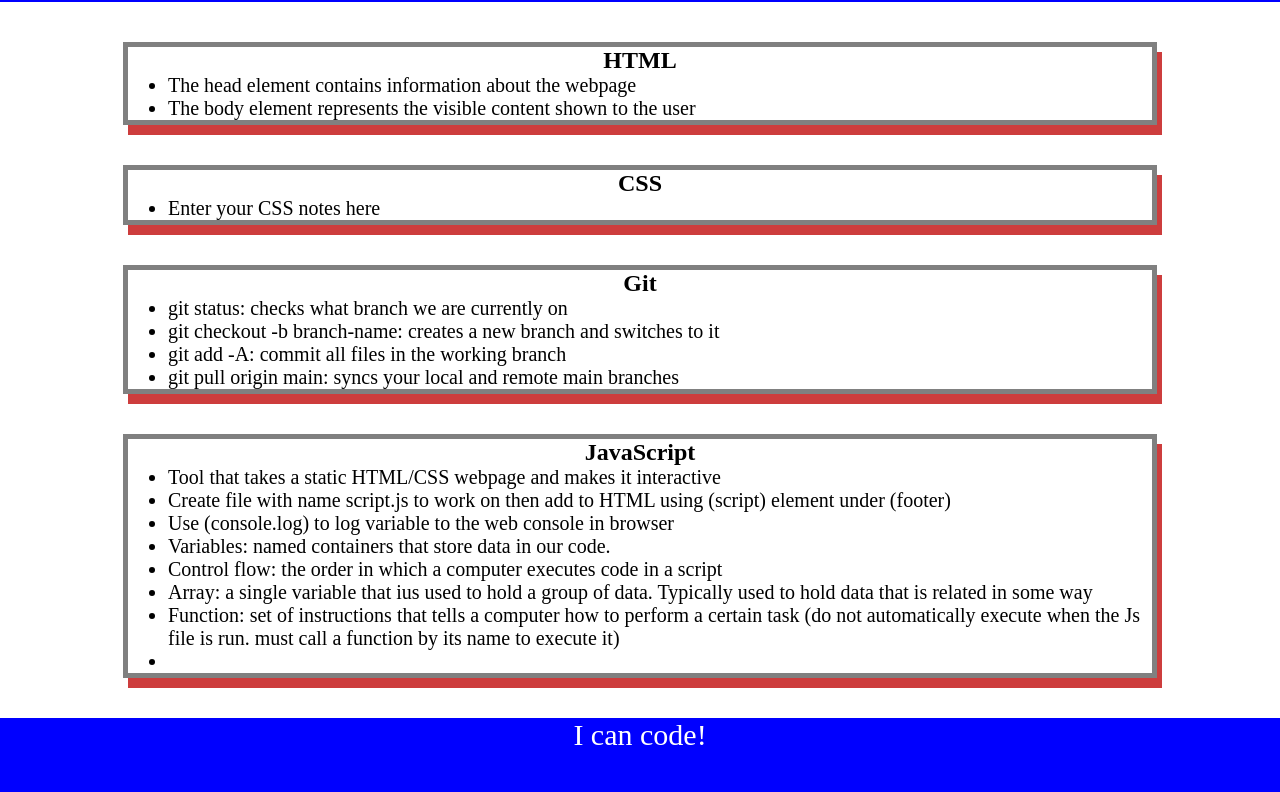
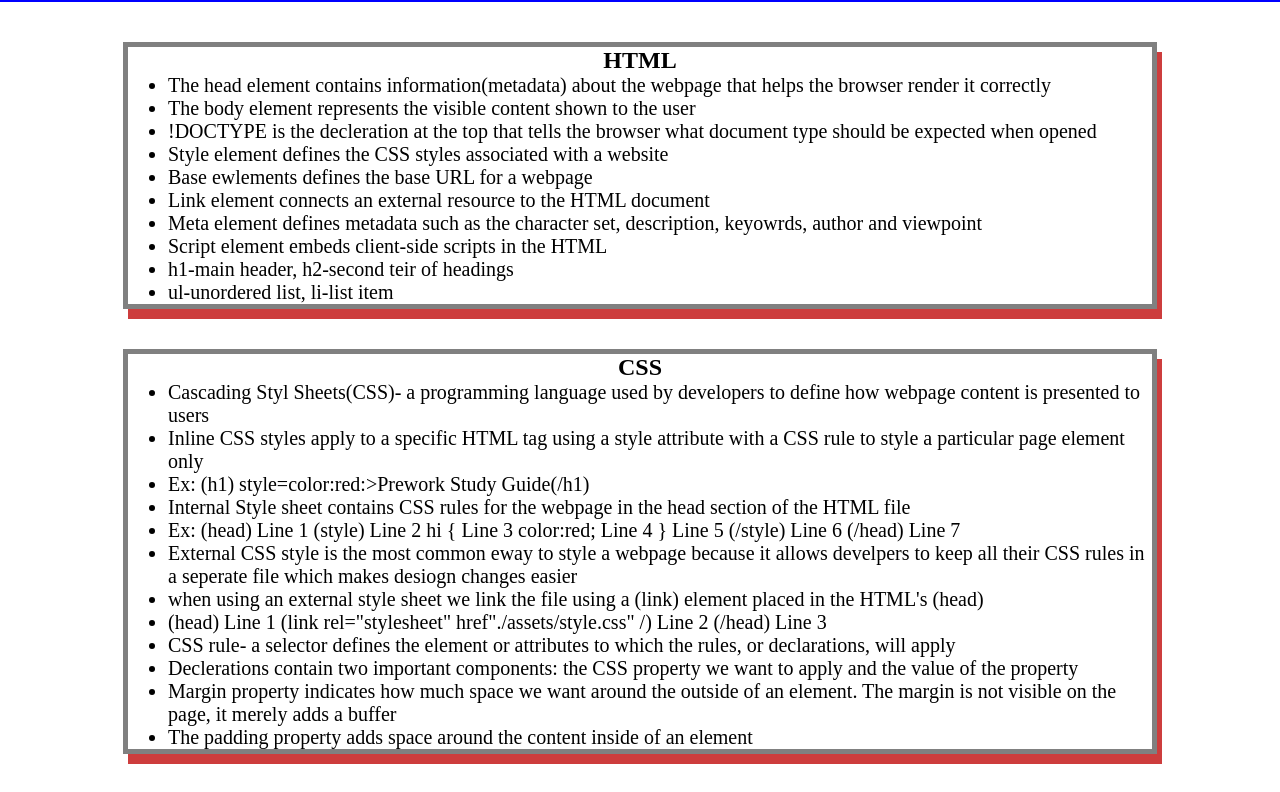
Before and after one commit to Justino11247/prework-study-guide, a plain HTML site: page prework-study-guide/index.html in a window 1280 px wide. Shown: the part 118-910 px from the top of the page. Drawn offline with Linux system fonts and the light colour scheme.

Commit message:
updated the prework study guide

```diff
--- a/prework-study-guide/index.html
+++ b/prework-study-guide/index.html
@@ -17,25 +17,56 @@
       <section class="card" id="html-section">
         <h2>HTML</h2>
         <ul>
-          <li>The head element contains information about the webpage</li>
+          <li>The head element contains information(metadata) about the webpage that helps the browser render it correctly</li>
           <li>The body element represents the visible content shown to the user</li>
+          <li>!DOCTYPE is the decleration at the top that tells the browser what document type should be expected when opened </li>
+          <li>Style element defines the CSS styles associated with a website</li>
+          <li>Base ewlements defines the base URL for a webpage</li>
+          <li>Link element connects an external resource to the HTML document</li>
+          <li>Meta element defines metadata such as the character set, description, keyowrds, author and viewpoint</li>
+          <li>Script element embeds client-side scripts in the HTML</li>
+          <li>h1-main header, h2-second teir of headings</li>
+          <li>ul-unordered list, li-list item </li>
         </ul>
       </section>
 
       <section class="card" id="css-section">
         <h2>CSS</h2>
         <ul>
-          <li>Enter your CSS notes here</li>
+          <li>Cascading Styl Sheets(CSS)- a programming language used by developers to define how webpage content is presented to users</li>
+          <li>Inline CSS styles apply to a specific HTML tag using a style attribute with a CSS rule to style a particular page element only</li>
+          <li>Ex: (h1) style=color:red:>Prework Study Guide(/h1)</li>
+          <li>Internal Style sheet contains CSS rules for the webpage in the head section of the HTML file</li>
+          <li>Ex: (head) Line 1
+                  (style) Line 2
+                    hi { Line 3
+                      color:red; Line 4
+                    } Line 5
+                  (/style) Line 6
+          (/head) Line 7</li>
+          <li>External CSS style is the most common eway to style a webpage because it allows develpers to keep all their CSS rules in  a seperate file which makes desiogn changes easier</li>
+          <li>when using an external style sheet we link the file using a (link) element placed in the HTML's (head)</li>
+          <li>(head) Line 1 (link rel="stylesheet" href"./assets/style.css" /) Line 2 (/head) Line 3</li>
+          <li>CSS rule- a selector defines the element or attributes to which the rules, or declarations, will apply</li>
+          <li>Declerations contain two important components: the CSS property we want to apply and the value of the property</li>
+          <li>Margin property indicates how much space we want around the outside of an element. The margin is not visible on the page, it merely adds a buffer</li>
+          <li>The padding property adds space around the content inside of an element</li>
         </ul>
       </section>
 
       <section class="card" id="git-section">
         <h2>Git</h2>
         <ul>
-       <li>git status: checks what branch we are currently on</li>
-       <li>git checkout -b branch-name: creates a new branch and switches to it</li>
-       <li>git add -A: commit all files in the working branch</li>
-       <li>git pull origin main: syncs your local and remote main branches</li>
+       <li>Repository(Repo) in Github stores files for projects and the version history for those files </li>
+       <li>Github issues usually include a title and description that has user stories and acceptance criteria top describe the the task that needs to be completed</li>
+       <li>GitHub flow- Create a feature branch, make changes, commit and push your changes, create a pull request, address/review comments, merge pull request</li>
+       <li>The git command must precede every Git statement</li>
+       <li>Git status: checks what branch we are currently on</li>
+       <li>Git checkout: moves the working branch to  anew branch</li>
+       <li>Git checkout -b branch-name: creates a new branch and switches to it</li>
+       <li>It is good practice to name the branches for the feature that will be developed by them to help indicate the purpose of each branch</li>
+       <li>Git add -A: commit all files in the working branch</li>
+       <li>Git pull origin main: syncs your local and remote main branches</li>
         </ul>
       </section>
 
@@ -49,7 +80,6 @@
        <li>Control flow: the order in which a computer executes code in a  script</li>
        <li>Array: a single variable that ius used to hold a group of data. Typically used to hold data that is related in some way</li>
        <li>Function: set of instructions that tells a computer how to perform a certain task (do not automatically execute when the Js file is run. must call a function by its name to execute it)</li>
-       <li></li>
         </ul>
       </section>
     </main>
```
Also changed, not shown: 1 other file.
